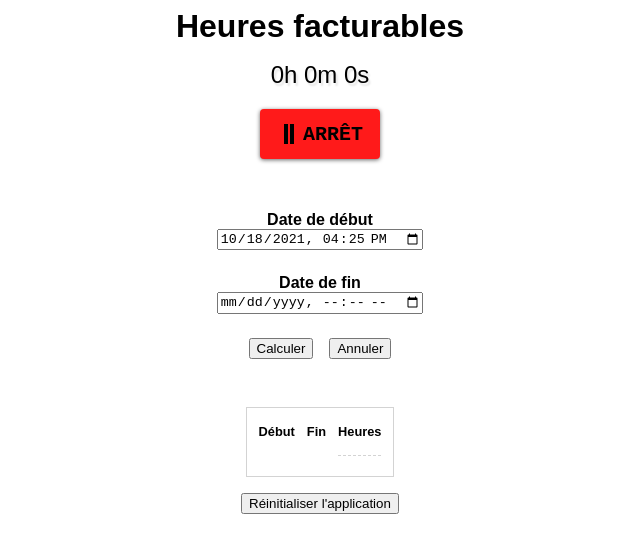
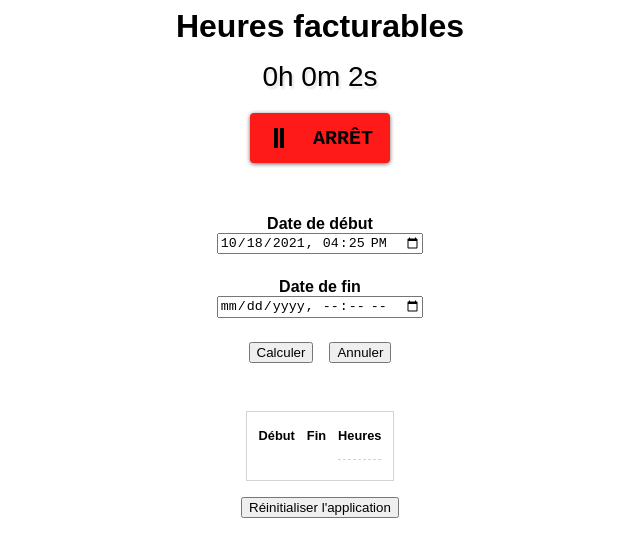
Before and after one commit to alex-drocks/time-tracking-app, a website built with Parcel: page src/index.html in a window 1280 px wide. Both pictures are taken after a click on the button "DÉBUT". Shown: the whole page, without its empty margins (320-960 px from the left). Built offline with nearby package versions, Linux system fonts and the light colour scheme.

Commit message:
Fixed real-time display was not updating and added prevent loosing timer data when leaving page within an active timer state.

```diff
--- a/package.json
+++ b/package.json
@@ -4,8 +4,7 @@
   "description": "Web app for simple time tracking. Get amount of time spent on your tasks.",
   "scripts": {
     "start": "parcel --no-cache",
-    "build": "rm -rf dist && parcel build --no-source-maps",
-    "deploy": "npm run build && firebase deploy"
+    "deploy": "rm -rf dist && parcel build --no-source-maps firebase deploy"
   },
   "source": "src/index.html",
   "browserslist": "> 1%, last 2 versions, not dead",
--- a/src/scripts/index.js
+++ b/src/scripts/index.js
@@ -5,6 +5,17 @@ import {nanoid} from 'nanoid';
 window.addEventListener("DOMContentLoaded", () => {
   initApp();
 });
+
+
+window.onbeforeunload = (ev) => {
+  if (state.timerIsActive) {
+    const userChoice = confirm("Le compteur est activé, êtes-vous certain de vouloir quitter ?");
+    if (userChoice === false) {
+      ev.preventDefault();
+      ev.returnValue = '';
+    }
+  }
+};
 
 
 const state = {
@@ -90,12 +101,12 @@ function stopTimer() {
 
 function updateTimerDisplay() {
   const now = new Date();
-  let diffTime = now.valueOf() - state.dateTimeStart.valueOf();
-  let days = diffTime / (24 * 60 * 60 * 1000);
+  const diffTime = now.valueOf() - state.dateTimeStart.valueOf();
+  let days = diffTime / 86400000;
   let hours = (days % 1) * 24;
   let minutes = (hours % 1) * 60;
   let secs = (minutes % 1) * 60;
-  [hours, minutes, secs] = [Math.floor(days), Math.floor(hours), Math.floor(minutes), Math.floor(secs)];
+  [days, hours, minutes, secs] = [Math.floor(days), Math.floor(hours), Math.floor(minutes), Math.floor(secs)];
 
   html.timeCounter.textContent = `${hours}h ${minutes}m ${secs}s`;
 }
--- a/src/styles/global.css
+++ b/src/styles/global.css
@@ -21,7 +21,7 @@ h1 {
 }
 
 #timeCounter {
-  font-size: 1.5rem;
+  font-size: 1.75rem;
   text-shadow: 2px 3px 2px rgba(0, 0, 0, 10%);
 }
 
@@ -34,7 +34,7 @@ h1 {
   cursor: pointer;
   margin: .25rem .125rem;
   border-radius: .25rem;
-  width: 120px;
+  width: 140px;
   height: 50px;
   display: flex;
   align-items: center;
```
